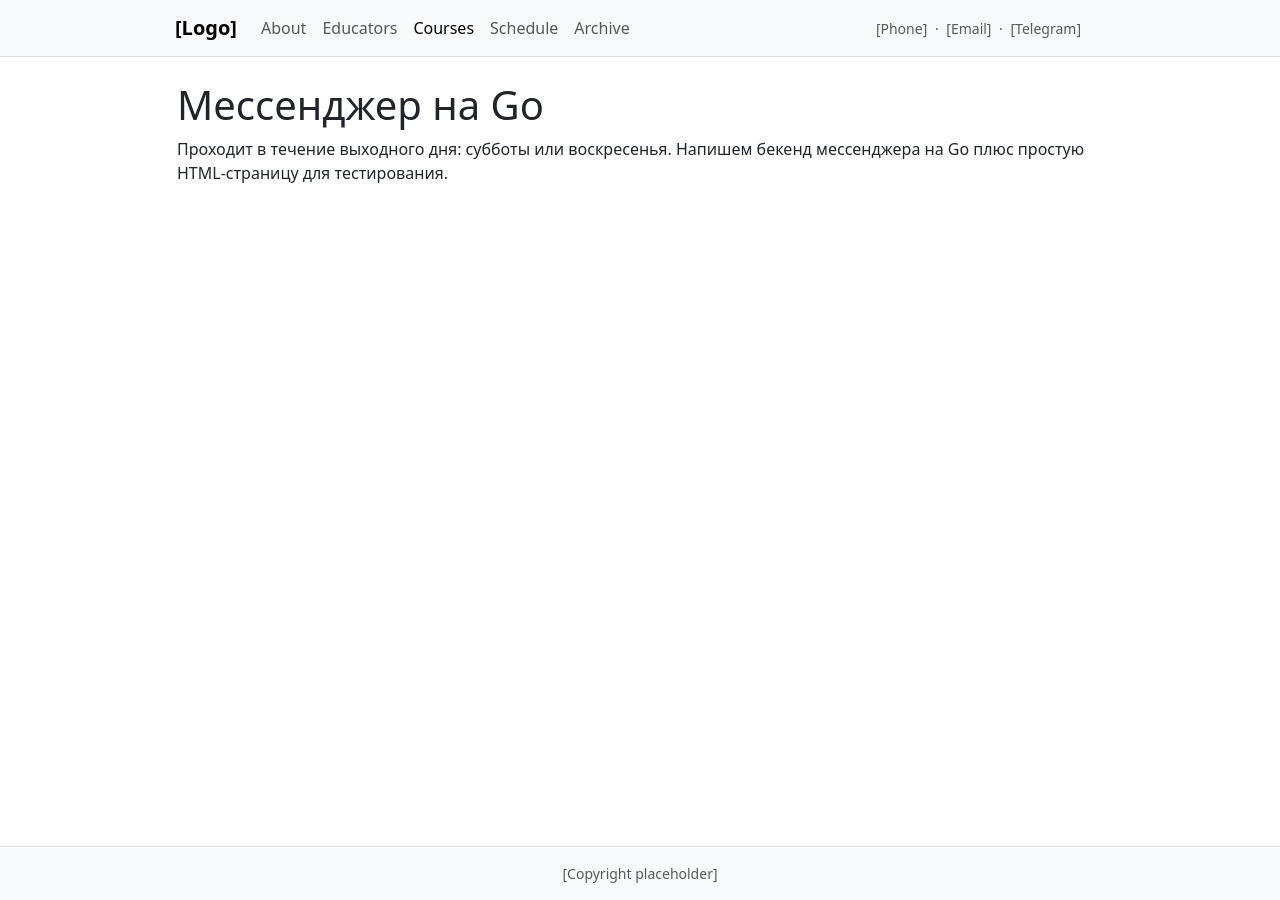
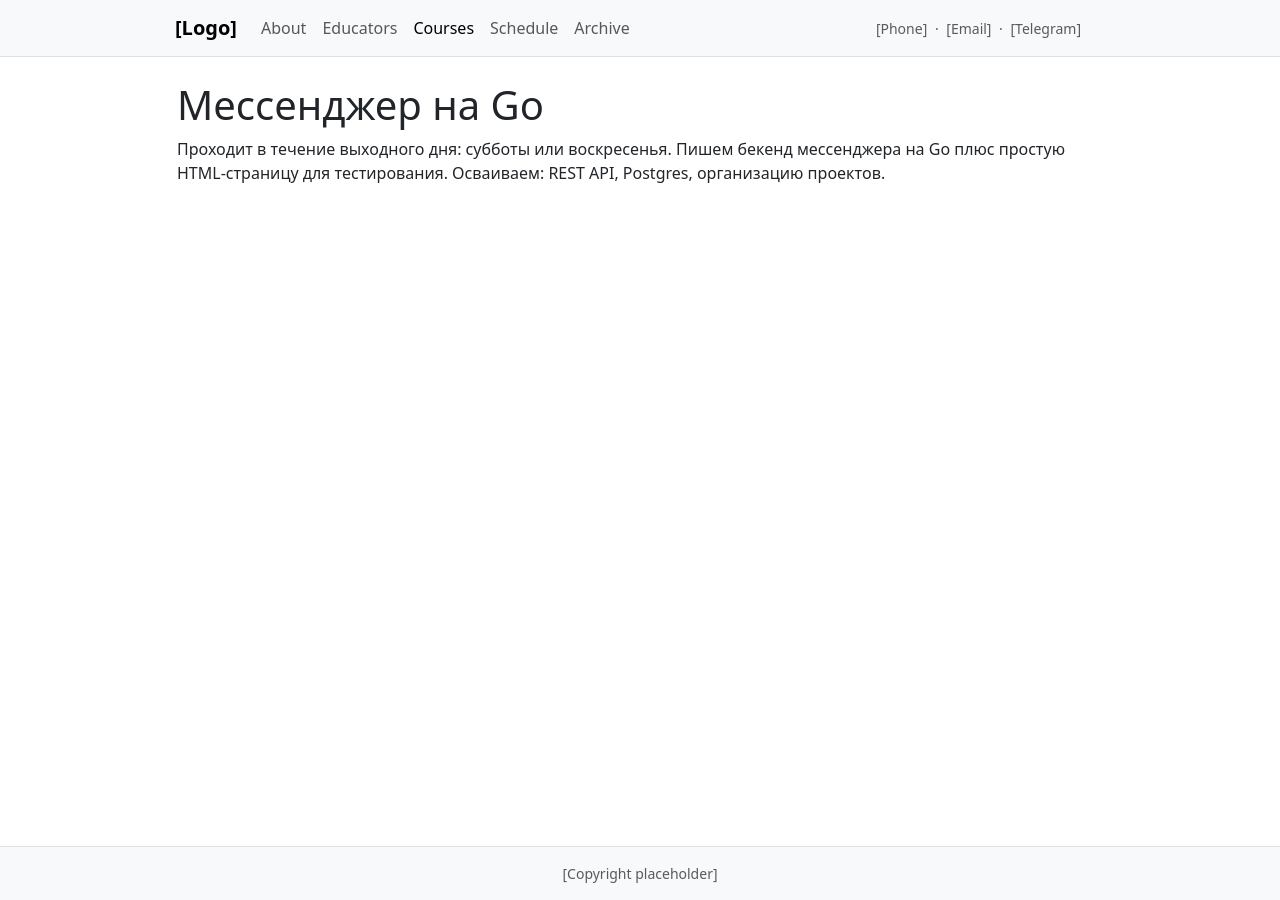
Before and after one commit to devpraktika-ru/devpraktika-ru.github.io, a Jekyll site: the page built from _courses/go-messenger.md, in a window 1280 px wide. Built offline with Jekyll 4.4.1, drawn with Linux system fonts in a browser that asks for light colours.

Commit message:
New courses

```diff
--- a/_courses/go-messenger.md
+++ b/_courses/go-messenger.md
@@ -6,4 +6,5 @@ title: Мессенджер на Go
 ---
 
 Проходит в течение выходного дня: субботы или воскресенья.
-Напишем бекенд мессенджера на Go плюс простую HTML-страницу для тестирования.
+Пишем бекенд мессенджера на Go плюс простую HTML-страницу для тестирования.
+Осваиваем: REST API, Postgres, организацию проектов.
```
Also changed, not shown: _courses/architecture-workshop.md (+1 -0 lines), _courses/code-retreat.md (added, +9 -0 lines), _courses/working-on-tech-talk.md (added, +14 -0 lines).
